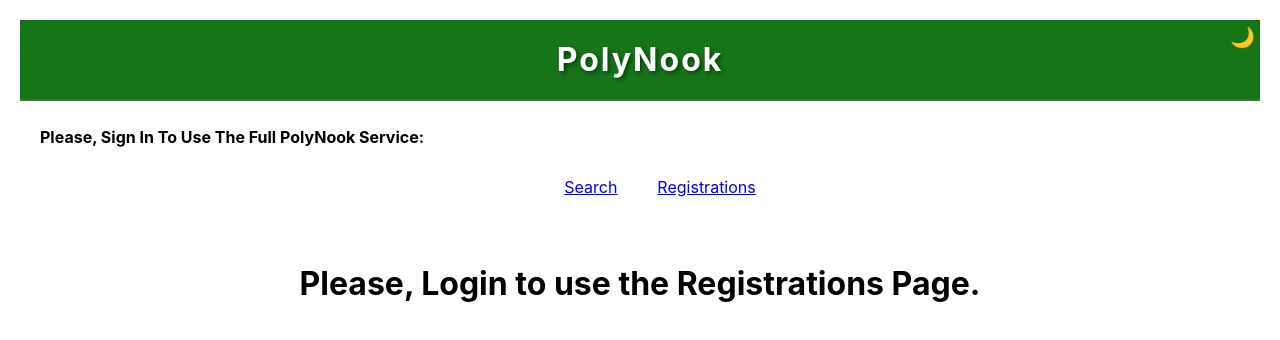
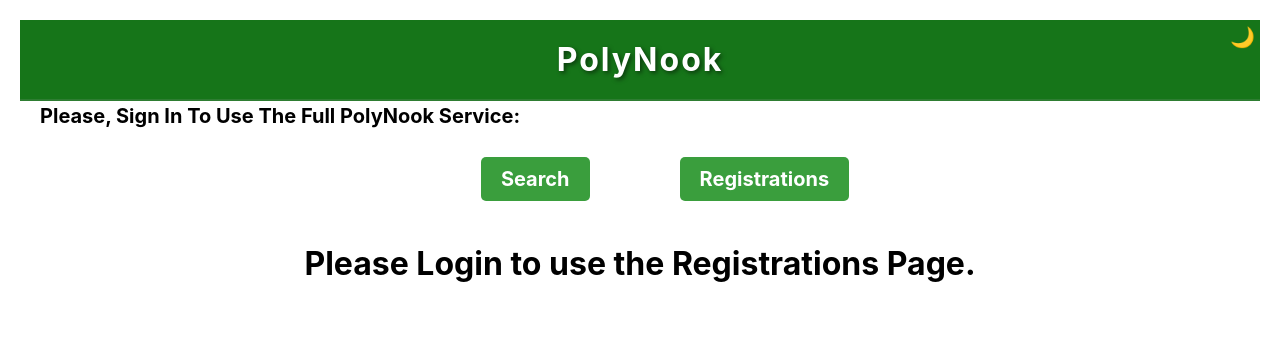
Before and after one commit to jack-ary/PolyNook, a React (Create React App) app in the folder packages/react-frontend/: page /registrations in a window 1280 px wide. Shown: the top 340 px of the page. Built offline with nearby package versions, Linux system fonts and the light colour scheme.

Commit message:
registration frontend

```diff
--- a/packages/react-frontend/package.json
+++ b/packages/react-frontend/package.json
@@ -17,6 +17,7 @@
     "mongoose": "^7.6.3",
     "react": "^18.2.0",
     "react-dom": "^18.2.0",
+    "react-router-dom": "^6.20.1",
     "react-scripts": "5.0.1",
     "web-vitals": "^2.1.4"
   },
--- a/packages/react-frontend/src/App.css
+++ b/packages/react-frontend/src/App.css
@@ -160,6 +160,25 @@
     display: none;
 }
 
+.nav-button {
+    background-color: #3a9e3d;
+    color: #fff;
+    padding: 10px 20px;
+    font-size: 20px;
+    border: none;
+    border-radius: 5px;
+    cursor: pointer;
+    text-decoration: none;
+    transition: background-color 0.3s, box-shadow 0.3s, transform 0.3s;
+}
+
+.nav-button:hover {
+    background-color: #2c974b;
+    box-shadow: 0 4px 8px rgba(0, 0, 0, 0.2);
+    transform: scale(1.05);
+    transition: background-color 0.3s, box-shadow 0.3s, transform 0.3s;
+}
+
 @keyframes App-logo-spin {
     from {
         transform: rotate(0deg);
--- a/packages/react-frontend/src/App.js
+++ b/packages/react-frontend/src/App.js
@@ -161,25 +161,34 @@ function App() {
             <Router>
                 <nav
                     style={{
-                        padding: '30px 10%',
+                        padding: '15px 10%',
+                        textAlign: 'center',
                     }}
                 >
                     <ul>
                         <li
                             style={{
                                 display: 'inline-block',
-                                padding: '0px 20px',
+                                padding: '0px 50px',
+                                fontSize: '25px',
+                                fontWeight: 'bold',
                             }}
                         >
-                            <Link to="/">Search</Link>
+                            <Link to="/" className="nav-button">
+                                Search
+                            </Link>
                         </li>
                         <li
                             style={{
                                 display: 'inline-block',
-                                padding: '0px 20px',
+                                padding: '0px 40px',
+                                fontSize: '25px',
+                                fontWeight: 'bold',
                             }}
                         >
-                            <Link to="/registrations">Registrations</Link>
+                            <Link to="/registrations" className="nav-button">
+                                Registrations
+                            </Link>
                         </li>
                     </ul>
                 </nav>
--- a/packages/react-frontend/src/Auth.js
+++ b/packages/react-frontend/src/Auth.js
@@ -40,6 +40,8 @@ function Auth(props) {
                             display: 'inline-block',
                             padding: '0px 20px',
                             justifyContent: 'center',
+                            margin: '0',
+                            fontSize: '20px',
                         }}
                     >
                         Please, Sign In To Use The Full PolyNook Service:
--- a/packages/react-frontend/src/Registrations.js
+++ b/packages/react-frontend/src/Registrations.js
@@ -46,7 +46,7 @@ function Registrations(props) {
     return (
         <div>
             {props.profile == null || props.registrations == null ? (
-                <h1>Please, Login to use the Registrations Page.</h1>
+                <h1>Please Login to use the Registrations Page.</h1>
             ) : (
                 <div>
                     <h1>
--- a/packages/react-frontend/src/Search.js
+++ b/packages/react-frontend/src/Search.js
@@ -428,7 +428,7 @@ function Search(props) {
                         </label>
                         {/* Heading for Degree Level */}
                         <p style={{ fontWeight: 'bold', margin: '10px 0 0' }}>
-                            Degree Level
+                            Degree
                         </p>
                         {/* Add styling for degree level checkboxes */}
                         <label style={{ marginBottom: '5px' }}>
```
Also changed, not shown: 2 other files (tests, documents, lock files or other folders). Lines whose indentation alone changed are shown as unchanged.
